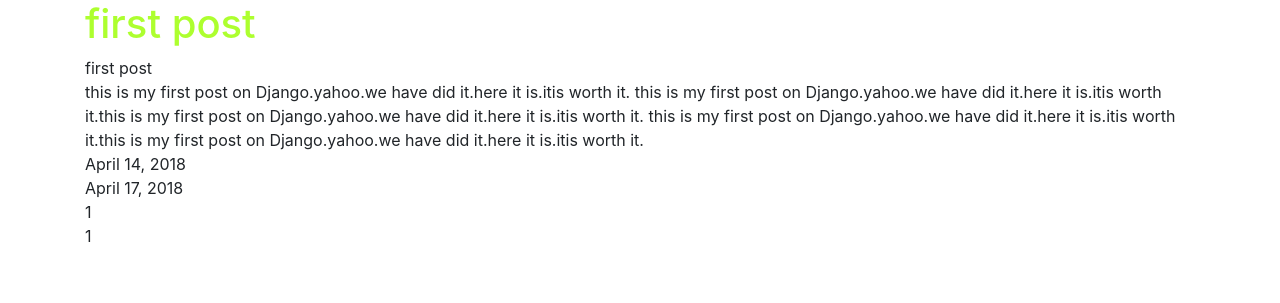
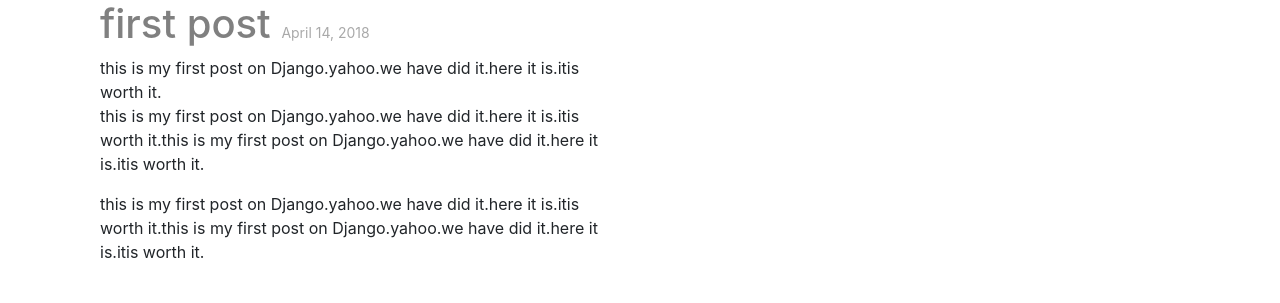
Before and after one commit to deadlyhallows/product-based, a Django app: page /1/ in a window 1280 px wide. Shown: the top 303 px of the page. Run offline with Django 3.2, Linux system fonts and the light colour scheme; data comes from the database, SQL or seed files in the repository; both versions use the stored data as it was after the commit; some libraries are stand-ins or nearby versions.

Commit message:
added css and bootstrap

```diff
--- a/posts/static/css/base.css
+++ b/posts/static/css/base.css
@@ -1 +1,23 @@
-h1{ color:greenyellow;}
+h1{
+    color:grey;}
+
+small{
+    font-size: 14px;
+    color:darkgray;}
+
+.thumbnail {
+        outline-style:solid;
+        outline-color: rgba(220, 218, 206, 0.45);
+        border-radius: 1px;}
+
+.caption{
+    padding-top: 15px;
+    padding-bottom:5px;
+    padding-left: 10px;
+    padding-right: 10px;}
+
+form {
+    width: 500px;
+    margin: auto;
+    border: 2px solid #777;
+    padding: 20px;}
--- a/posts/templates/base.html
+++ b/posts/templates/base.html
@@ -8,9 +8,10 @@
           integrity="sha384-9gVQ4dYFwwWSjIDZnLEWnxCjeSWFphJiwGPXr1jddIhOegiu1FwO5qRGvFXOdJZ4" crossorigin="anonymous">
     <link rel="stylesheet" href="{% static 'css/base.css' %}">
 </head>
+
 <body>
 <div class="container">
-{%  include "messages_display.html" %}
+    {%  include "messages_display.html" %}
     {% block content %}{% endblock content %}
 </div>
 
@@ -18,6 +19,5 @@
 <script src="https://stackpath.bootstrapcdn.com/bootstrap/4.1.0/js/bootstrap.min.js"
         integrity="sha384-uefMccjFJAIv6A+rW+L4AHf99KvxDjWSu1z9VI8SKNVmz4sk7buKt/6v9KI65qnm" crossorigin="anonymous">
 </script>
-
 </body>
 </html>
--- a/posts/templates/messages_display.html
+++ b/posts/templates/messages_display.html
@@ -1,6 +1,3 @@
-
-
-
 {% if messages %}
 <ul class="messages">
     {% for message in messages %}
--- a/posts/templates/post_detail.html
+++ b/posts/templates/post_detail.html
@@ -1,15 +1,9 @@
 {% extends "base.html" %}
 
- {% block content %}
-  <title>{% block head_title %}{{ objs.title }}|{{ block.super }}{% endblock %}</title>
-
- <h1>{{ title }} </h1>
-
-    {{ objs.title}}<br>
-    {{ objs.content }}<br>
-    {{ objs.timestamp }}<br>
-    {{ objs.updated }}<br>
-    {{ objs.id }}<br>
-    {{ objs.pk }}<br>
-
- {% endblock content %}
+{% block content %}
+    <title>{% block head_title %}{{ objs.title }}|{{ block.super }}{% endblock %}</title>
+    <div class="col-sm-6 col-sm-offset-3">
+        <h1>{{ title }} <small>{{ objs.timestamp }}</small></h1>
+        {{ objs.content |linebreaks }}<br>
+    </div>
+{% endblock content %}
--- a/posts/views.py
+++ b/posts/views.py
@@ -24,7 +24,7 @@ def post_list(request):
     queryset = Post.objects.all()
     context= {
         "object_list":queryset,
-        "title": "title"
+        "title": "LIST"
 
     }
 
```
Also changed, not shown: posts/templates/post_create.html (+7 -7 lines), posts/templates/post_list.html (+20 -7 lines), db.sqlite3.
